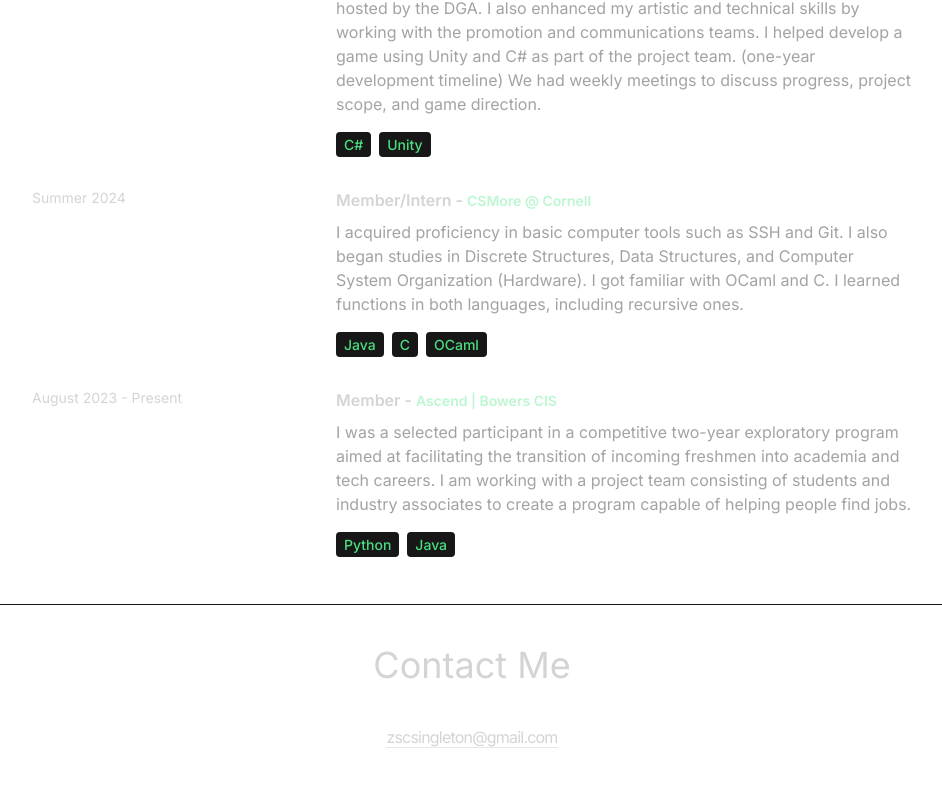
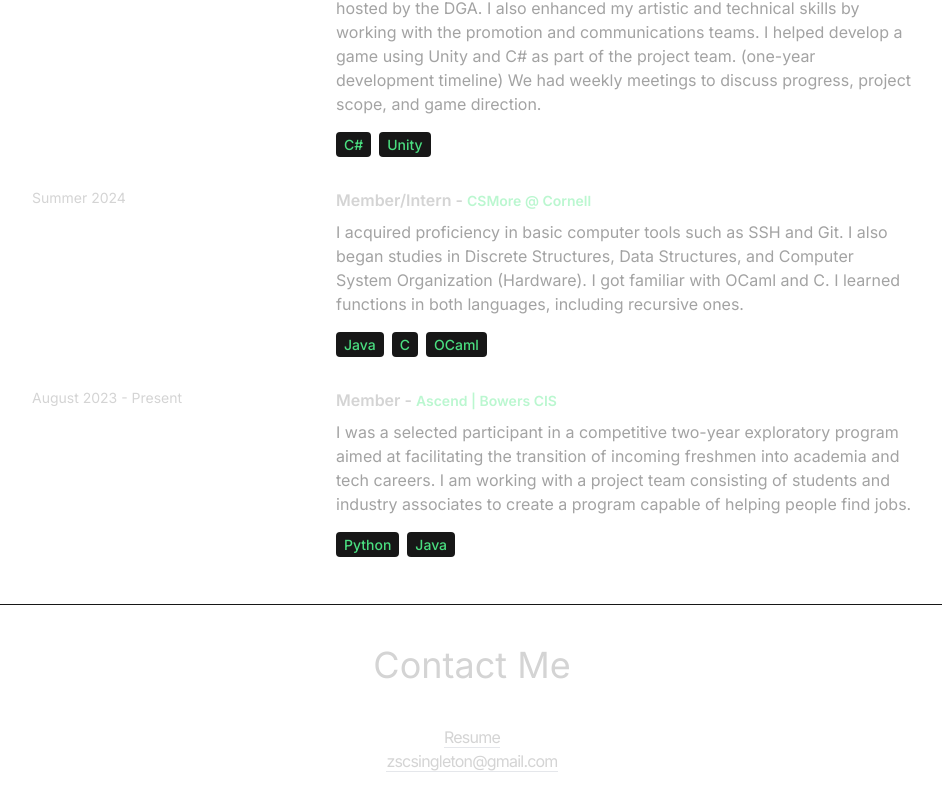
Before and after one commit to SnowiiHDR/Zion-Singleton-react-portfolio, a React (Vite) app: page / in a window 1280 px wide. Shown: the part 2423-3233 px from the top of the page, without its empty margins (168-1110 px from the left). Built offline with nearby package versions, Linux system fonts and the light colour scheme.

Commit message:
Changed Contacts

```diff
--- a/src/components/Contact.jsx
+++ b/src/components/Contact.jsx
@@ -13,6 +13,14 @@ const Contact = () => {
         Contact Me
       </motion.h2>
       <div className="text-center tracking-tighter">
+        <a
+          href="https://docs.google.com/document/d/1lY79fq5f3ojn4Cg52fCvd83u7bz5oNEnfFzrEsUJLS0/edit?usp=sharing"
+          className="border-b"
+        >
+          {CONTACT.resume}
+        </a>
+      </div>
+      <div className="text-center tracking-tighter">
         <a href="mailto:zscsingleton@gmail.com" className="border-b">
           {" "}
           {CONTACT.email}
--- a/src/constants/index.js
+++ b/src/constants/index.js
@@ -72,4 +72,5 @@ I am working with a project team consisting of students and industry associates
 export const CONTACT = {
   phoneNo: "",
   email: "zscsingleton@gmail.com",
+  resume: "Resume",
 };
```
